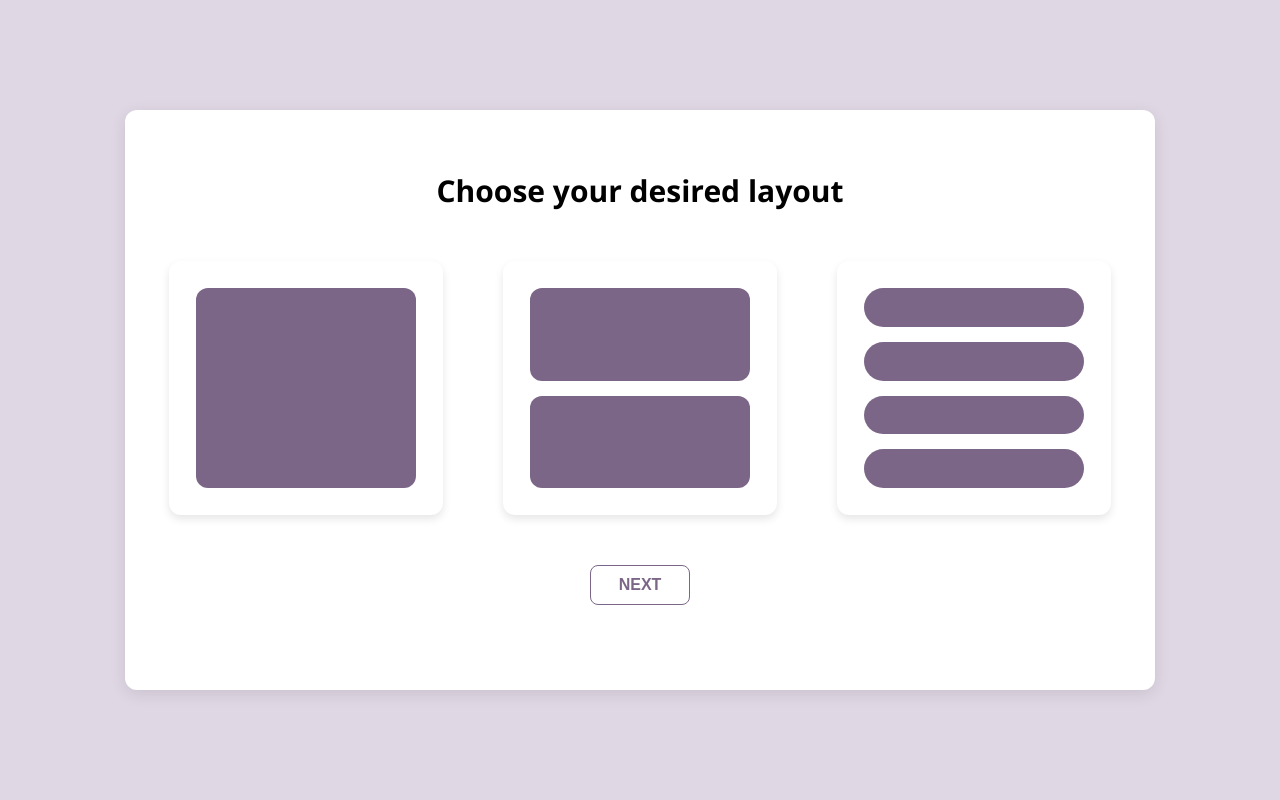
After one commit to victorio-kalelle/photobooth-system, a Flask app: page /photobooth in a window 1280 px wide. The commit adds this page. Run offline with Flask 3, Linux system fonts and the light colour scheme.

Commit message:
add photobooth: choose layout

```diff
--- a/main.py
+++ b/main.py
@@ -14,5 +14,9 @@ def loginpage():
 def signuppage():
     return render_template('signup.html')
 
+@app.route('/photobooth')
+def photoboothpage():
+    return render_template('photobooth.html')
+
 if __name__ == '__main__':
     app.run(debug=True)
--- /dev/null
+++ b/static/css/photobooth.css
@@ -0,0 +1,109 @@
+body {
+    background-color: #E0D7E5;
+    font-family: 'Segoe UI', Tahoma, Geneva, Verdana, sans-serif;
+    margin: 0;
+    padding: 0;
+    display: flex;
+    align-items: center;
+    justify-content: center;
+    min-height: 100vh;
+}
+
+.holder {
+    width: 950px;
+    height: 500px;
+    background-color: #ffffff;
+    border-radius: 12px;
+    box-shadow: 0 4px 16px rgba(0,0,0,0.1);
+    padding: 40px;
+    text-align: center;
+}
+
+.title {
+    font-size: 30px;
+    font-weight: bold;
+    margin-bottom: 50px;
+}
+
+.layout-options {
+    display: flex;
+    gap: 60px;
+    justify-content: center;
+    margin-bottom: 50px;
+}
+
+.layout-card {
+    background-color: white;
+    border: 2px solid transparent;
+    border-radius: 12px;
+    padding: 25px;
+    width: 220px;
+    height: 200px;
+    display: flex;
+    flex-direction: column;
+    gap: 15px;
+    box-shadow: 0 4px 8px rgba(0,0,0,0.1);
+    cursor: pointer;
+    transition: transform 0.2s, border-color 0.2s, box-shadow 0.2s;
+}
+
+.layout-card:hover {
+    transform: translateY(-5px);
+    border-color: #B29FBF;
+    box-shadow: 0 6px 12px rgba(0,0,0,0.15);
+}
+
+.layout-card.selected {
+    border-color: #7B6687;
+    box-shadow: 0 6px 12px rgba(0,0,0,0.2);
+}
+
+.layout-card.selected .layout-box {
+    background-color: #B29FBF;
+}
+
+.layout-box {
+    background-color: #7B6687;
+    border-radius: 12px;
+    transition: background-color 0.2s;
+}
+
+.full {
+    flex: 1;
+}
+
+.half {
+    flex: 1;
+}
+
+.quarter {
+    flex: 1;
+    border-radius: 25px;
+}
+
+.buttons {
+    display: flex;
+    gap: 30px;
+    justify-content: center;
+}
+
+.btn {
+    padding: 10px 28px;
+    border: none;
+    border-radius: 8px;
+    font-weight: bold;
+    cursor: pointer;
+    font-size: 16px;
+}
+
+.next-btn:hover {
+    background-color: #B29FBF;
+    color: #ffffff;
+    border: 1px solid #B29FBF;
+}
+
+.next-btn {
+    background-color: white;
+    color: #7B6687;
+    border: 1px solid #7B6687;
+}
--- a/templates/login.html
+++ b/templates/login.html
@@ -23,8 +23,9 @@
                 <p class="signin-text">
                     Don't have an account? <a href="/signup">Sign up</a>
                 </p>
-
-                <button type="submit" class="register-btn">Log in</button>
+                <a href="/photobooth">
+                    <button type="submit" class="register-btn">Log in</button>
+                </a>
             </form>
         </div>
     </div>
--- /dev/null
+++ b/templates/photobooth.html
@@ -0,0 +1,49 @@
+<!DOCTYPE html>
+<html lang="en">
+
+<head>
+    <meta charset="UTF-8">
+    <title>Photobooth</title>
+    <link rel="stylesheet" href="{{ url_for('static', filename='css/photobooth.css') }}">
+</head>
+
+<body>
+    <div class="holder">
+        <h1 class="title">Choose your desired layout</h1>
+
+        <div class="layout-options">
+            <div class="layout-card">
+                <div class="layout-box full"></div>
+            </div>
+            <div class="layout-card">
+                <div class="layout-box half"></div>
+                <div class="layout-box half"></div>
+            </div>
+            <div class="layout-card">
+                <div class="layout-box quarter"></div>
+                <div class="layout-box quarter"></div>
+                <div class="layout-box quarter"></div>
+                <div class="layout-box quarter"></div>
+            </div>
+        </div>
+
+        <div class="buttons">
+            <button class="btn next-btn">NEXT</button>
+        </div>
+    </div>
+
+    <script>
+        document.addEventListener("DOMContentLoaded", () => {
+            const cards = document.querySelectorAll(".layout-card");
+
+            cards.forEach(card => {
+                card.addEventListener("click", () => {
+                    cards.forEach(c => c.classList.remove("selected"));
+                    card.classList.add("selected");
+                });
+            });
+        });
+    </script>
+</body>
+
+</html>
```
